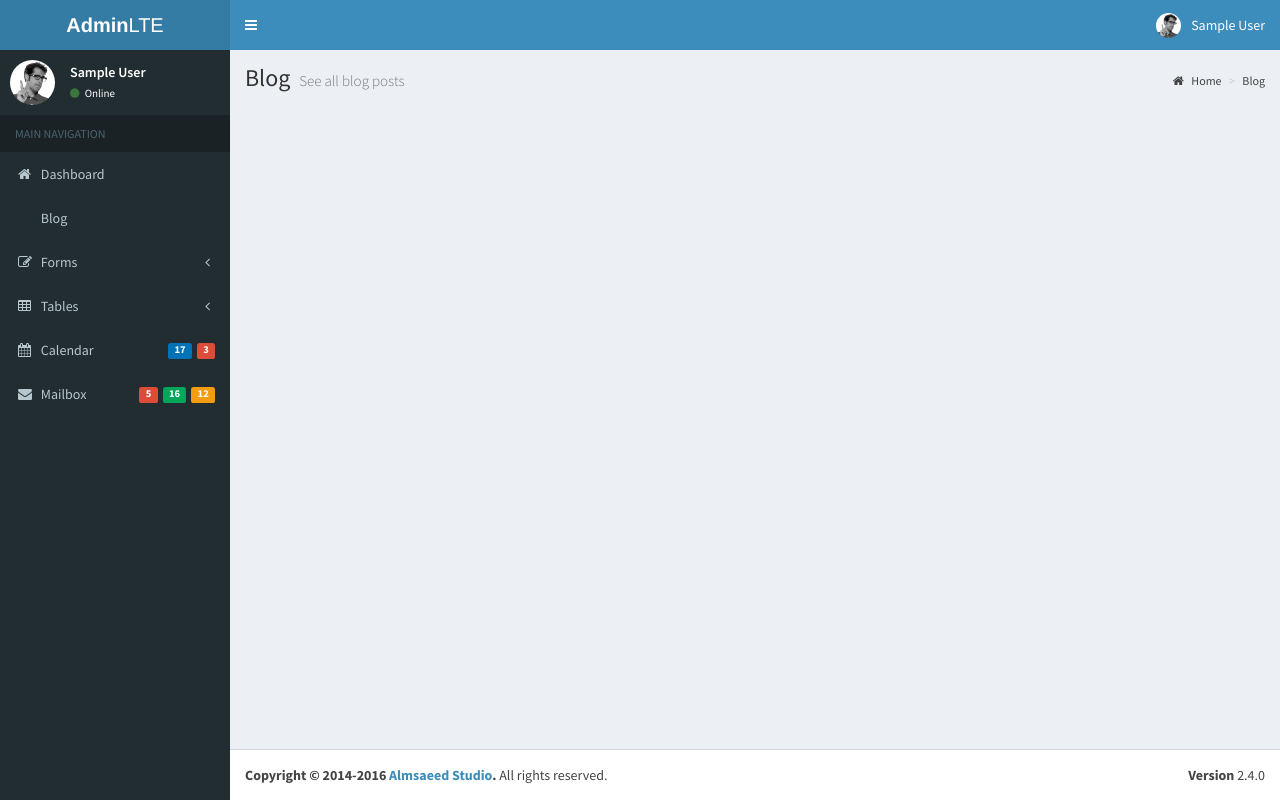
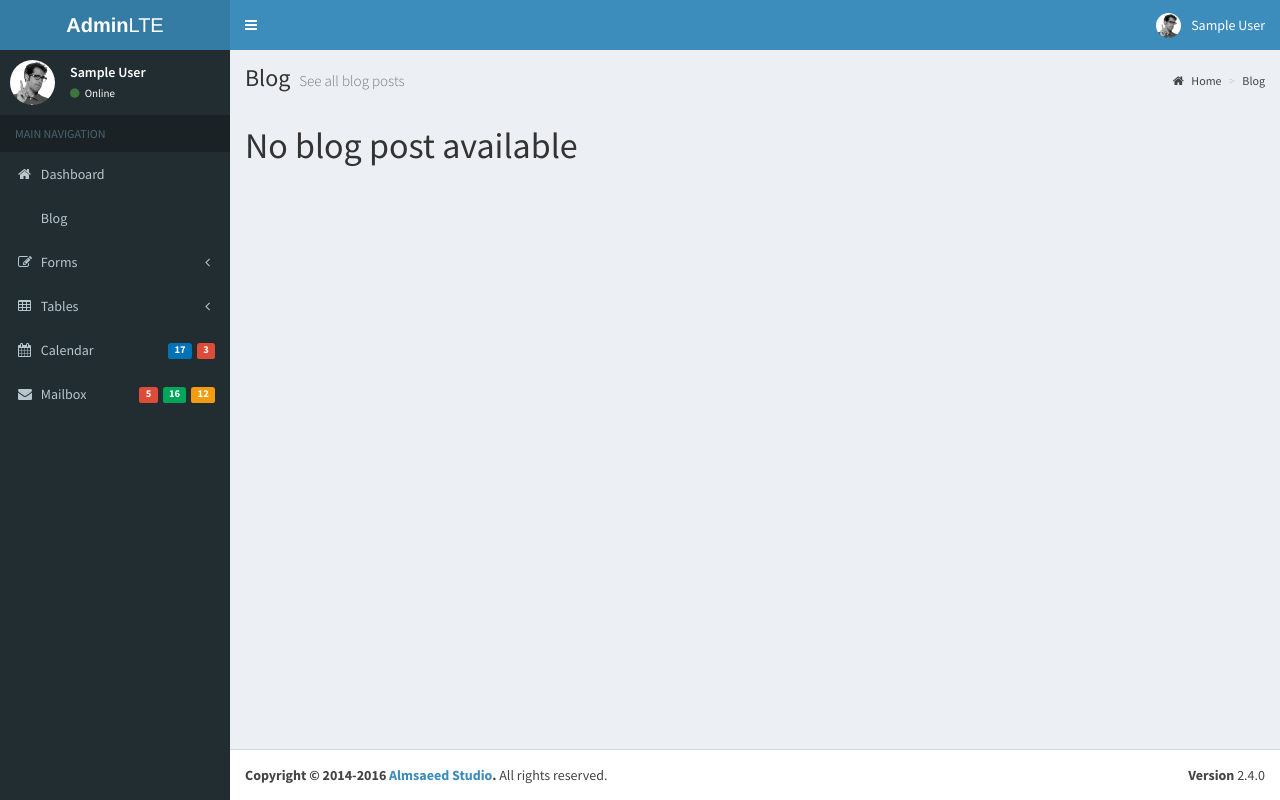
Before and after one commit to ashryverrr/colmweb, a Flask app: template templates/admin/blog.html in a window 1280 px wide. Run offline with Flask 2, Linux system fonts and the light colour scheme; the template is opened without the code that fills it, so the values that code supplies are empty; the visitor is signed in with stand-in values (Sample User, id 1); some libraries are stand-ins or nearby versions; some web fonts are replaced.

Commit message:
Add blog post validation

```diff
--- a/templates/admin/blog.html
+++ b/templates/admin/blog.html
@@ -18,6 +18,7 @@
 <section class="content">
   <!-- Default box -->
   {% include '/includes/_messages.html' %}
+  {% if blogs > 0 %}
     {% for blog in blogs %}
     <div class="box">
           <div class="box-header with-border">
@@ -44,4 +45,7 @@
         </div>
         <!-- /.box -->
       {% endfor %}
+    {% else %}
+        <h1> No blog post available </h1>
+  {% endif %}
 {% endblock %}
```
Lines whose indentation alone changed are shown as unchanged.
